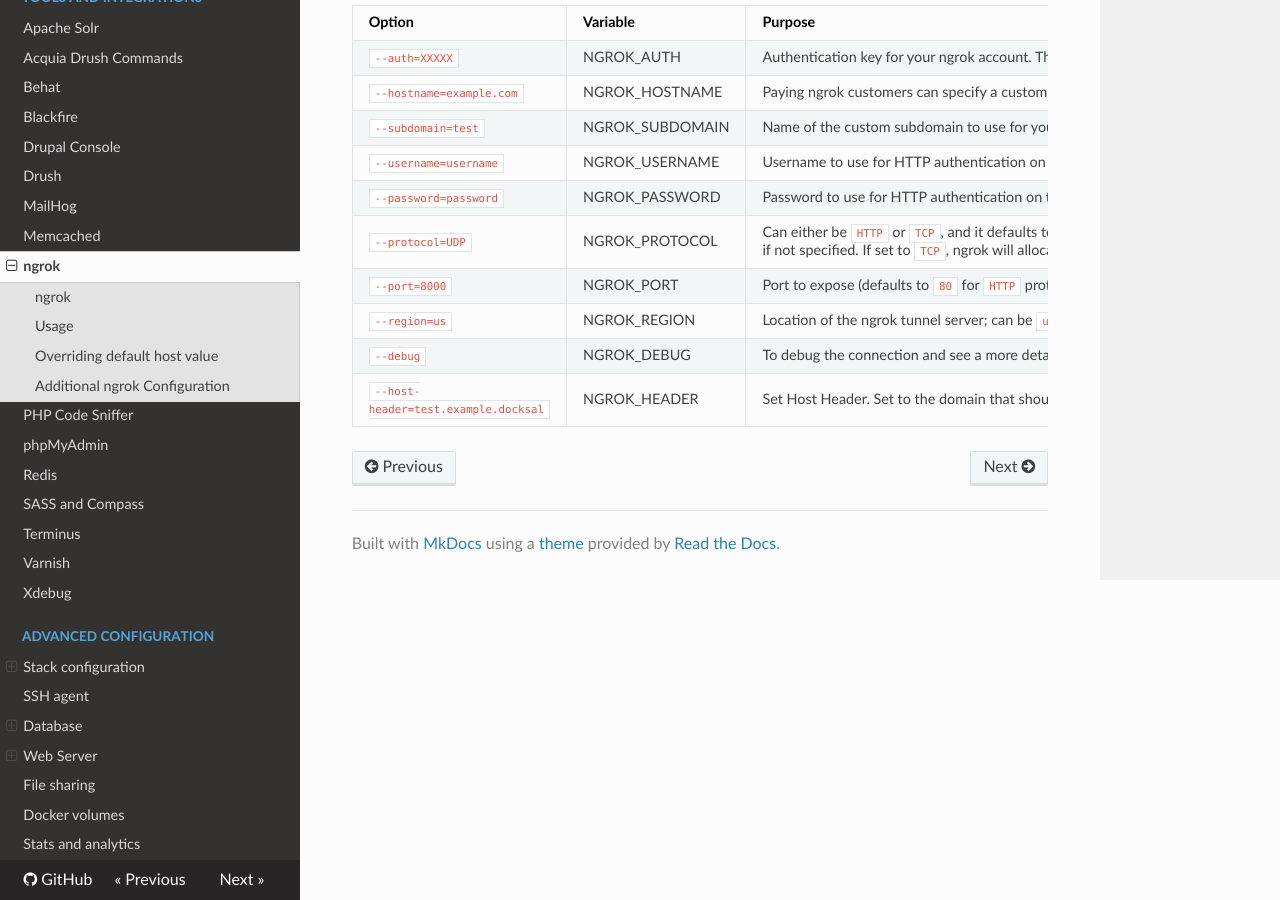
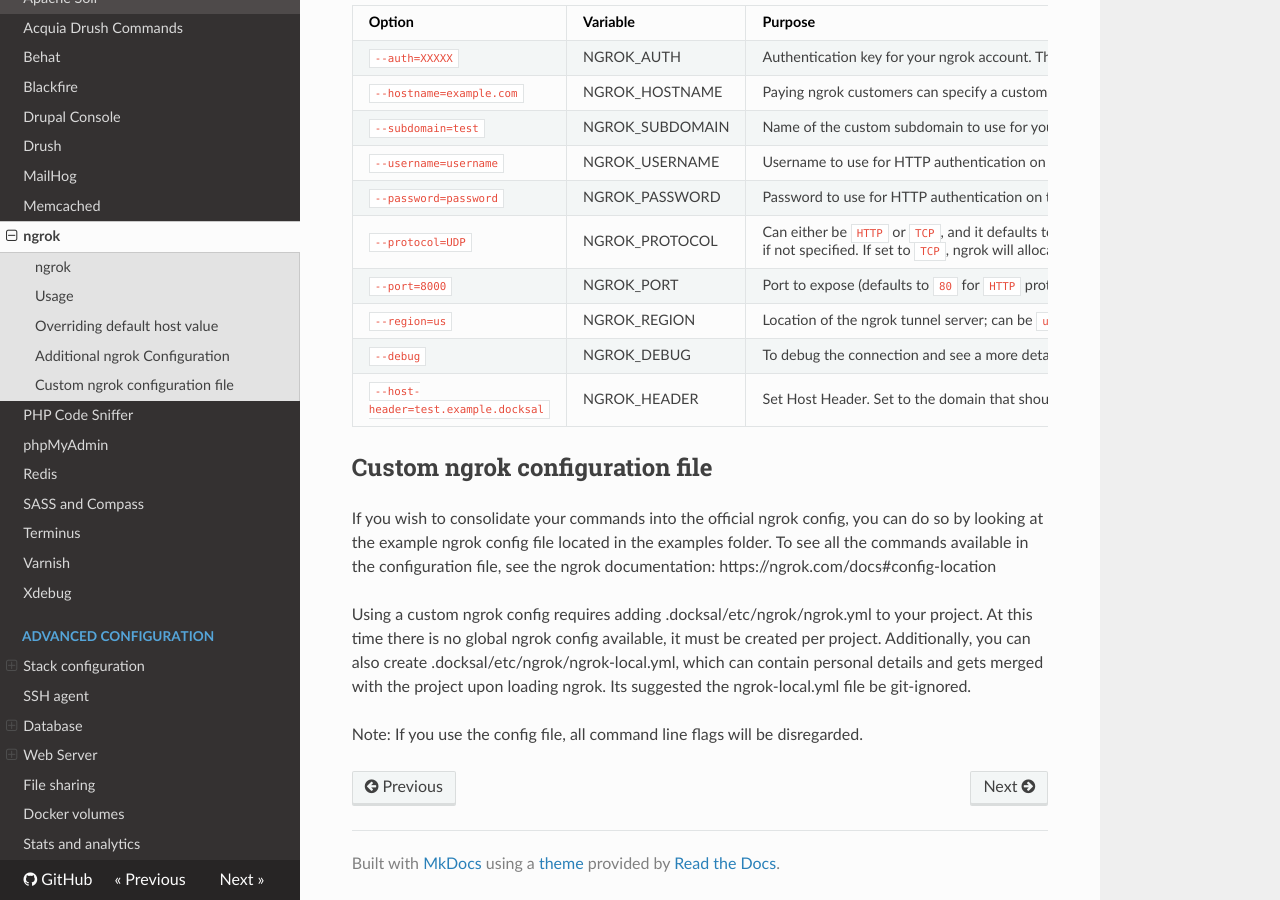
Before and after one commit to docksal/docksal, an MkDocs documentation site: the page built from docs/tools/ngrok.md, in a window 1280 px wide and 900 px high, scrolled down 1667 px. Built offline with MkDocs 1.6.1, drawn with Linux system fonts in a browser that asks for light colours; nearby versions of some CDN libraries; old or Windows-style settings are respelled for this version of MkDocs.

Commit message:
Ngrok configuration readme update.

```diff
--- a/docs/tools/ngrok.md
+++ b/docs/tools/ngrok.md
@@ -67,3 +67,13 @@ Option | Variable | Purpose
 `--region=us` | NGROK_REGION | Location of the ngrok tunnel server; can be `us` (United States, default), `eu` (Europe), `ap` (Asia/Pacific) or `au` (Australia)
 `--debug` | NGROK_DEBUG | To debug the connection and see a more detailed log set this to 1
 `--host-header=test.example.docksal` | NGROK_HEADER | Set Host Header. Set to the domain that should be passed through to the host.
+
+## Custom ngrok configuration file
+
+If you wish to consolidate your commands into the official ngrok config, you can do so by looking at the example ngrok config file located in the examples folder.
+To see all the commands available in the configuration file, see the ngrok documentation: https://ngrok.com/docs#config-location
+
+Using a custom ngrok config requires adding .docksal/etc/ngrok/ngrok.yml to your project. At this time there is no global ngrok config available, it must be created per project.
+Additionally, you can also create .docksal/etc/ngrok/ngrok-local.yml, which can contain personal details and gets merged with the project upon loading ngrok. Its suggested the ngrok-local.yml file be git-ignored.
+
+Note: If you use the config file, all command line flags will be disregarded.
```
